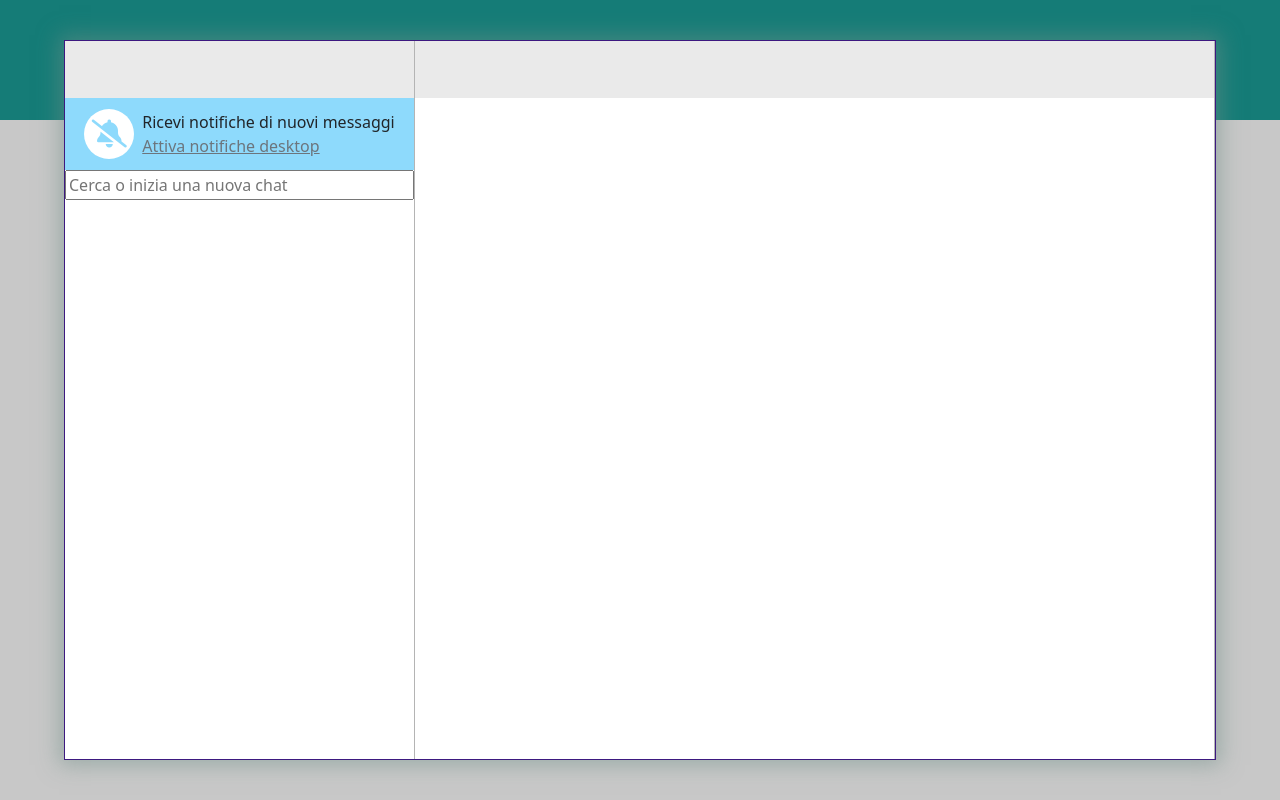
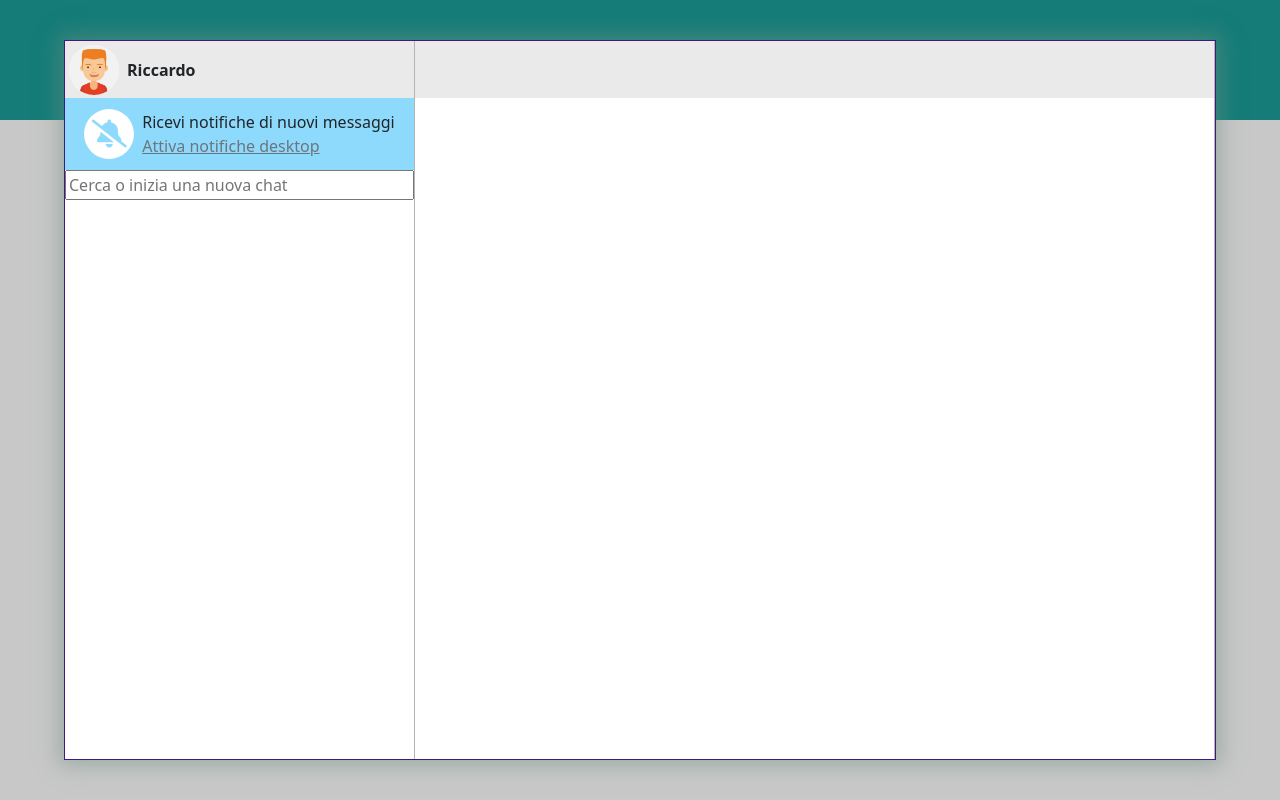
Before and after one commit to RiccardoPellegrino/vue-boolzapp, a plain HTML site: page index.html in a window 1280 px wide. Drawn offline with nearby package versions, Linux system fonts and the light colour scheme.

Commit message:
img icona

```diff
--- a/css/style.css
+++ b/css/style.css
@@ -32,6 +32,7 @@ body{
   }
   .spazioIcona{
     background-color: #EAEAEA;
+    align-items: center;
     height: 8%;
   }
   .celeste{
@@ -50,10 +51,20 @@ body{
   #tondo{
     text-align: center;
     line-height: 46px;
-    position: relative;
     width: 50px;
     height: 50px;
     border-radius: 50%;
     overflow: hidden;
     background-color: white;
   }
+  #icona{
+    width: 50px;
+    height: 50px;
+    border-radius: 50%;
+    overflow: hidden;
+    background-color: white;
+    align-items: center;
+  }
+  img{
+    width:100%
+  }
--- a/index.html
+++ b/index.html
@@ -20,7 +20,13 @@
 
             <div class="latoContatti overflow-hidden d-flex flex-column">
 
-                <div class="spazioIcona">
+                <div class="spazioIcona d-flex">
+                    <div id="icona" class="ms-1">
+                        <img src="./img/avatar_1.jpg" alt="">
+                    </div>
+                    <div class="d-flex flex-column ms-2">
+                        <span><strong>Riccardo</strong></span>
+                    </div>
                 </div>
 
                 <div class="celeste d-flex">
```
